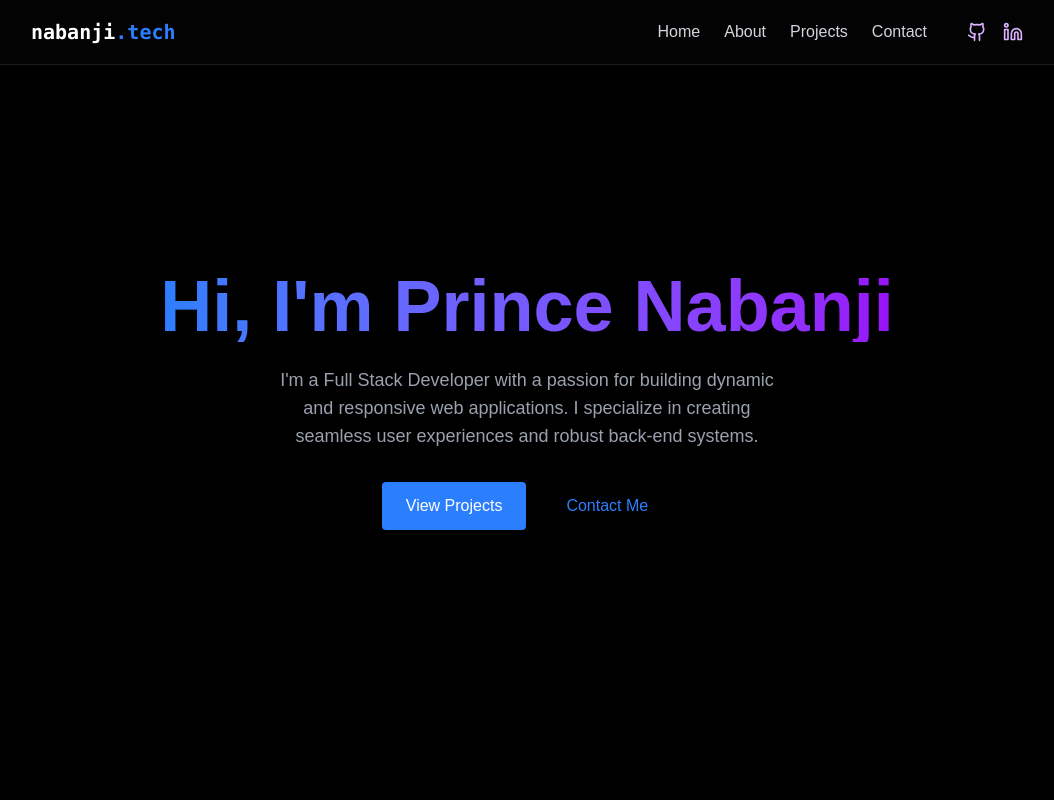
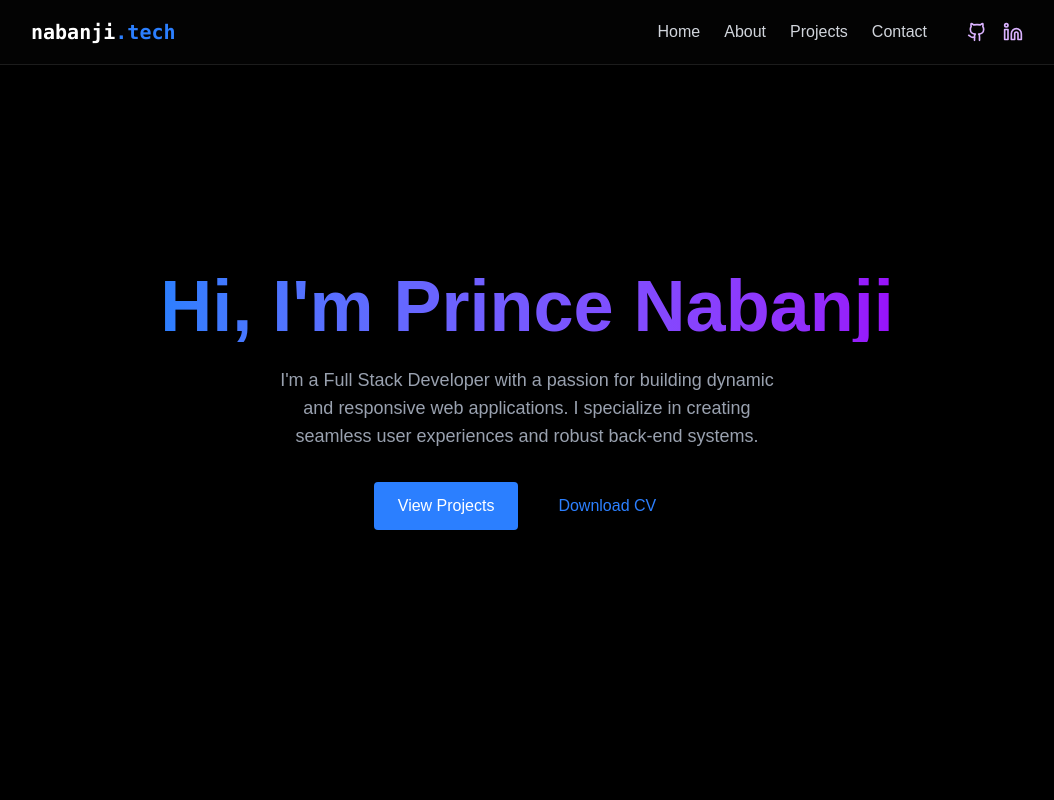
Before and after one commit to Nabanji/portolio, a React (Vite) app in the folder my-portfolio/: page / in a window 1280 px wide. Shown: the top 800 px of the page, without its empty margins (113-1167 px from the left). Built offline with nearby package versions, Linux system fonts and the light colour scheme.

Commit message:
(refactor) Added download CV button to the HeroSection

```diff
--- a/my-portfolio/src/sections/HeroSection.jsx
+++ b/my-portfolio/src/sections/HeroSection.jsx
@@ -1,4 +1,3 @@
-
 export default function HeroSection() {
   return (
     <section id="home" className="min-h-screen flex items-center justify-center relative">
@@ -11,6 +10,7 @@ export default function HeroSection() {
           I'm a Full Stack Developer with a passion for building dynamic and responsive web applications.
           I specialize in creating seamless user experiences and robust back-end systems.
         </p>
+
         <div className="flex justify-center space-x-4">
           <a
             href="#projects"
@@ -18,11 +18,14 @@ export default function HeroSection() {
           >
             View Projects
           </a>
+
+          {/* CV Download Button */}
           <a
-            href="#contact"
+            href="/Prince_Nabanji_Resume.pdf"
+            download
             className="border-blue-500/50 text-blue-500 py-3 px-6 rounded font-medium transition-all duration-200 hover:-translate-y-0.5 hover:shadow-[0_0_15px_rgba(59, 130, 246, 0.2)] hover:bg-blue-500/10"
           >
-            Contact Me
+            Download CV
           </a>
         </div>
       </div>
```
Also changed, not shown: 1 other file (tests, documents, lock files or other folders).
